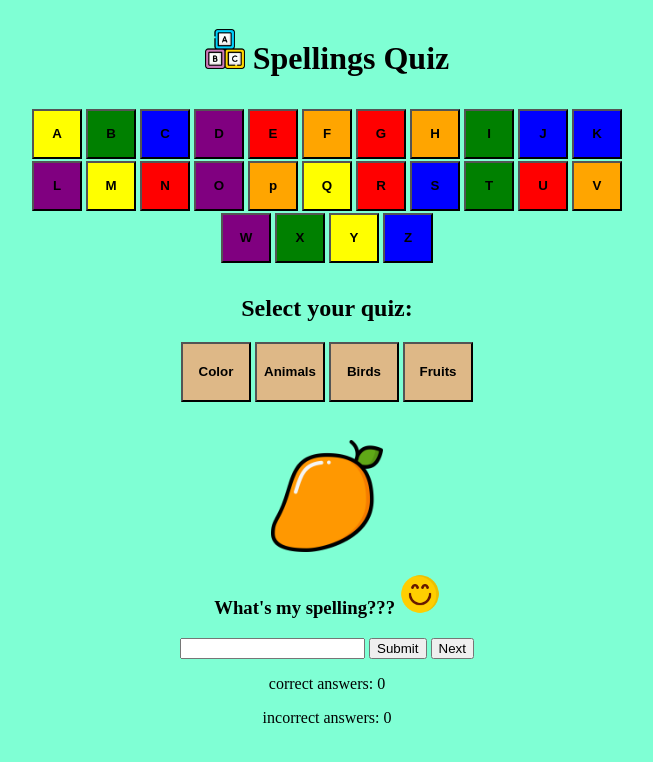
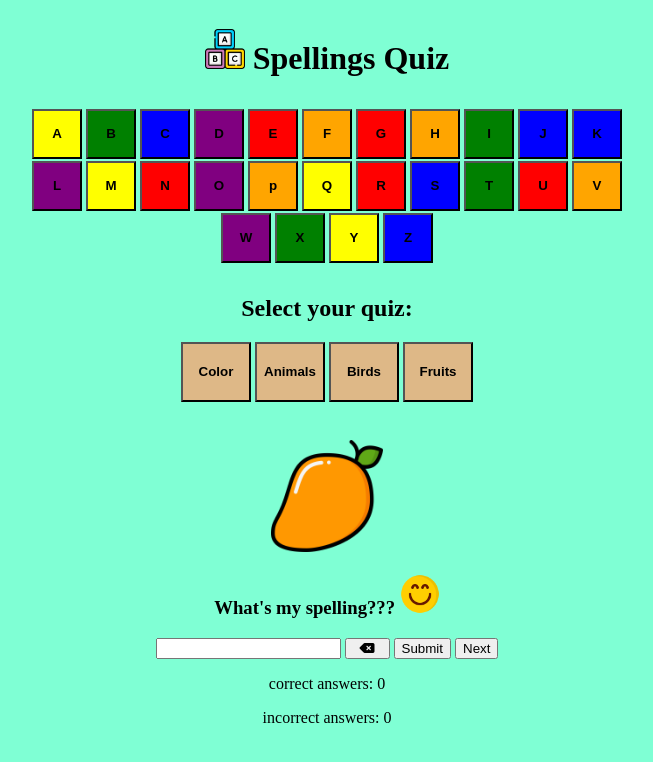
Before and after one commit to AmrutaKulkarni01/spellings-quiz, a plain HTML site: page index.html in a window 1280 px wide. Shown: the whole page, without its empty margins (313-966 px from the left). Drawn offline with Linux system fonts and the light colour scheme.

Commit message:
add backspace button (icon from fontawesome kit) and Favicon (same as logo in the heading)

```diff
--- a/assets/css/style.css
+++ b/assets/css/style.css
@@ -56,6 +56,10 @@ width: 40px;
     margin-top: 3%;
 }
 
+#backspace{
+    width: 45px;
+}
+
 /* Media query: tablets and larger (768px and up) */
 @media screen and (min-width: 768px) {
 
--- a/index.html
+++ b/index.html
@@ -3,6 +3,8 @@
 <head>
     <meta charset="UTF-8">
     <meta name="viewport" content="width=device-width, initial-scale=1.0">
+     <!--Favicon-->
+     <link rel="icon" type="image/x-icon" href="assets/images/abc-block.png">
     <link rel="stylesheet" href="/assets/css/style.css">
     <title>Document</title>
 </head>
@@ -57,6 +59,7 @@
                 <img class="logo" src="assets/images/smiley.png" alt="smily-logo">
             </h3>
             <input type="text" id="spelling">
+            <button id="backspace"><i class="fa-solid fa-delete-left"></i></button>
             <input type="submit">
             <button>Next</button>
         </div>
@@ -69,5 +72,7 @@
     </div>
 
     <script src="/assets/js/script.js"></script>
+     <!--Font awesome kit-->
+     <script src="https://kit.fontawesome.com/8be64d4d2a.js" crossorigin="anonymous"></script>
 </body>
 </html>
```
